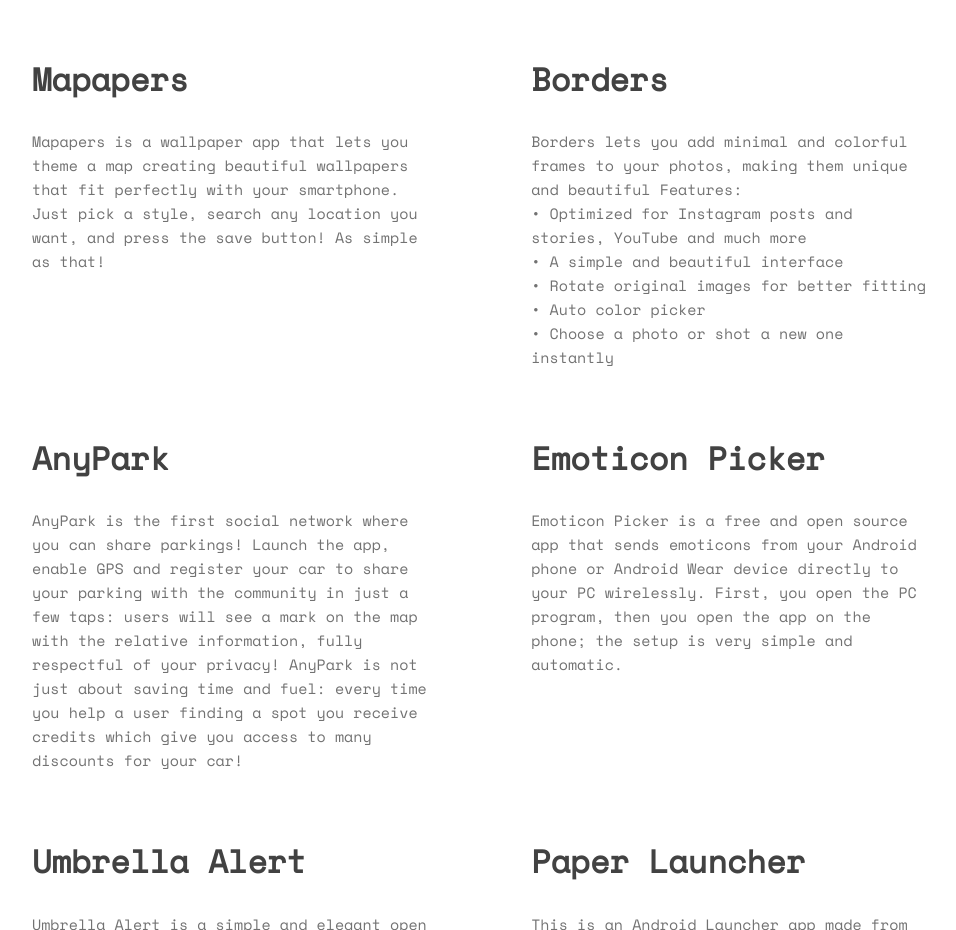
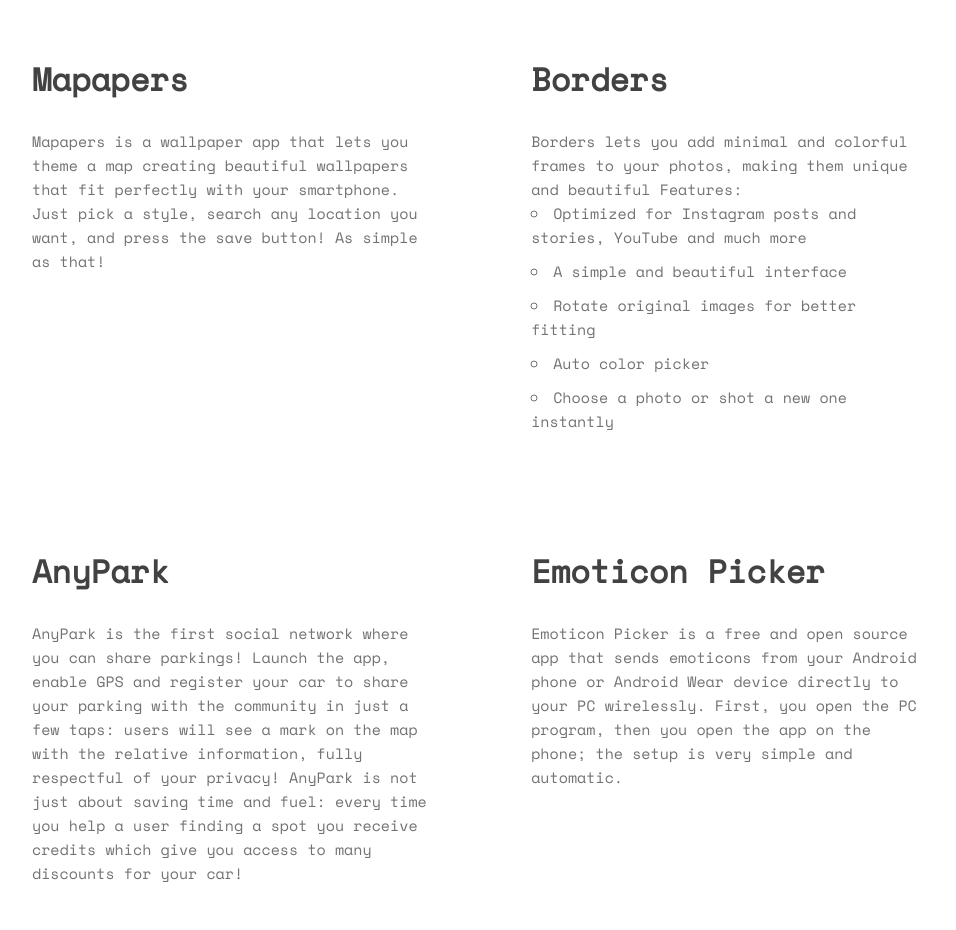
Before and after one commit to OhMyLob/OhMyLob.github.io, a plain HTML site: page index.html in a window 1280 px wide. Shown: the part 1040-1970 px from the top of the page, without its empty margins (160-1116 px from the left). Drawn offline with nearby package versions, Linux system fonts and the light colour scheme.

Commit message:
Update index.html

```diff
--- a/index.html
+++ b/index.html
@@ -92,11 +92,13 @@
                     <span class="description">
                         Borders lets you add minimal and colorful frames to your photos, making them unique and beautiful
 						Features:<br>
-						• Optimized for Instagram posts and stories, YouTube and much more<br>
-						• A simple and beautiful interface<br>
-						• Rotate original images for better fitting<br>
-						• Auto color picker<br>
-						• Choose a photo or shot a new one instantly
+			    			<ul>
+						    <li>Optimized for Instagram posts and stories, YouTube and much more</li>
+						    <li>A simple and beautiful interface</li>
+						    <li>Rotate original images for better fitting</li>
+						    <li>Auto color picker</li>
+						    <li>Choose a photo or shot a new one instantly</li>
+			    			</ul>
                     </span>
                     <br>
                 </div>
```
